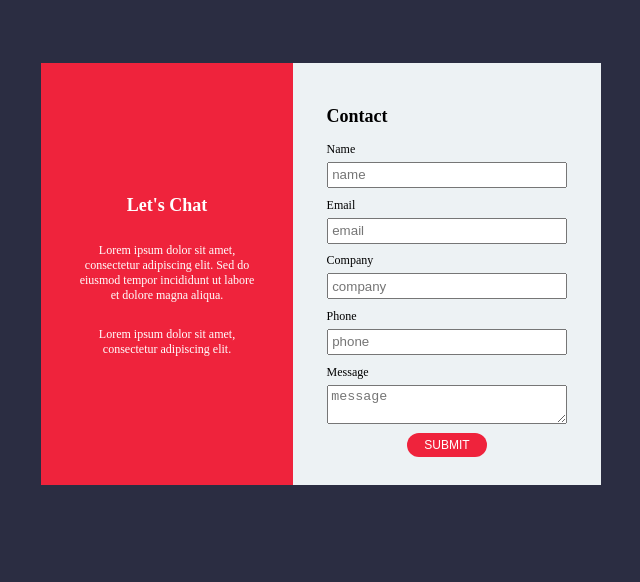
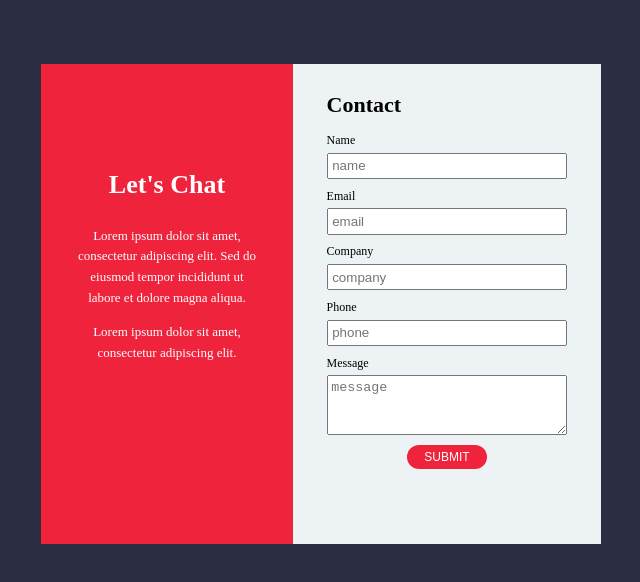
Before and after one commit to wafaaalkaddaf-afk/NTI_S26-B8-Web-Designer-G15-M, a plain HTML site: page session3/index.html in a window 1280 px wide. Shown: the whole page, without its empty margins (319-959 px from the left). Drawn offline with Linux system fonts and the light colour scheme.

Commit message:
Add session 2 task

```diff
--- a/session3/css/style.css
+++ b/session3/css/style.css
@@ -4,35 +4,46 @@
 
 body {
     background-color: #2b2d42;
+    margin: 0;
 }
 
 .container {
     width: 560px;
     margin: 5% auto;
-    display: flex;
-    align-items: stretch;
+    font-size: 0;
 }
 
 .left {
+    display: inline-block;
+    vertical-align: top;
     width: 45%;
+    height: 480px;
     background-color: #ef233c;
-    display: flex;
-    font-size: 12px;
-    padding: 6%;
-    flex-direction: column;
-    justify-content: center;
+    font-size: 13px;
+    line-height: 1.6;
+    padding: 100px 6% 0;
     text-align: center;
     color: white;
+}
 
+.left h2 {
+    font-size: 26px;
+    margin: 0 0 20px 0;
 }
 
 form {
+    display: inline-block;
+    vertical-align: top;
     width: 55%;
+    height: 480px;
     background-color: #edf2f4;
     padding: 5% 6%;
     font-size: 12px;
-    display: flex;
-    flex-direction: column;
+}
+
+form h2 {
+    font-size: 22px;
+    margin: 0 0 15px 0;
 }
 
 label {
@@ -50,18 +61,19 @@ input {
 textarea {
     display: block;
     width: 100%;
-    height: 12%;
+    height: 60px;
     margin-bottom: 4%;
     padding: 1.5%;
 }
 
 button {
     display: block;
-    margin: auto auto 0;
+    margin: 10px auto 0;
     background-color: #ef233c;
     color: white;
     border: none;
     border-radius: 15px;
     padding: 2% 7%;
     font-size: 12px;
+    cursor: pointer;
 }
```
